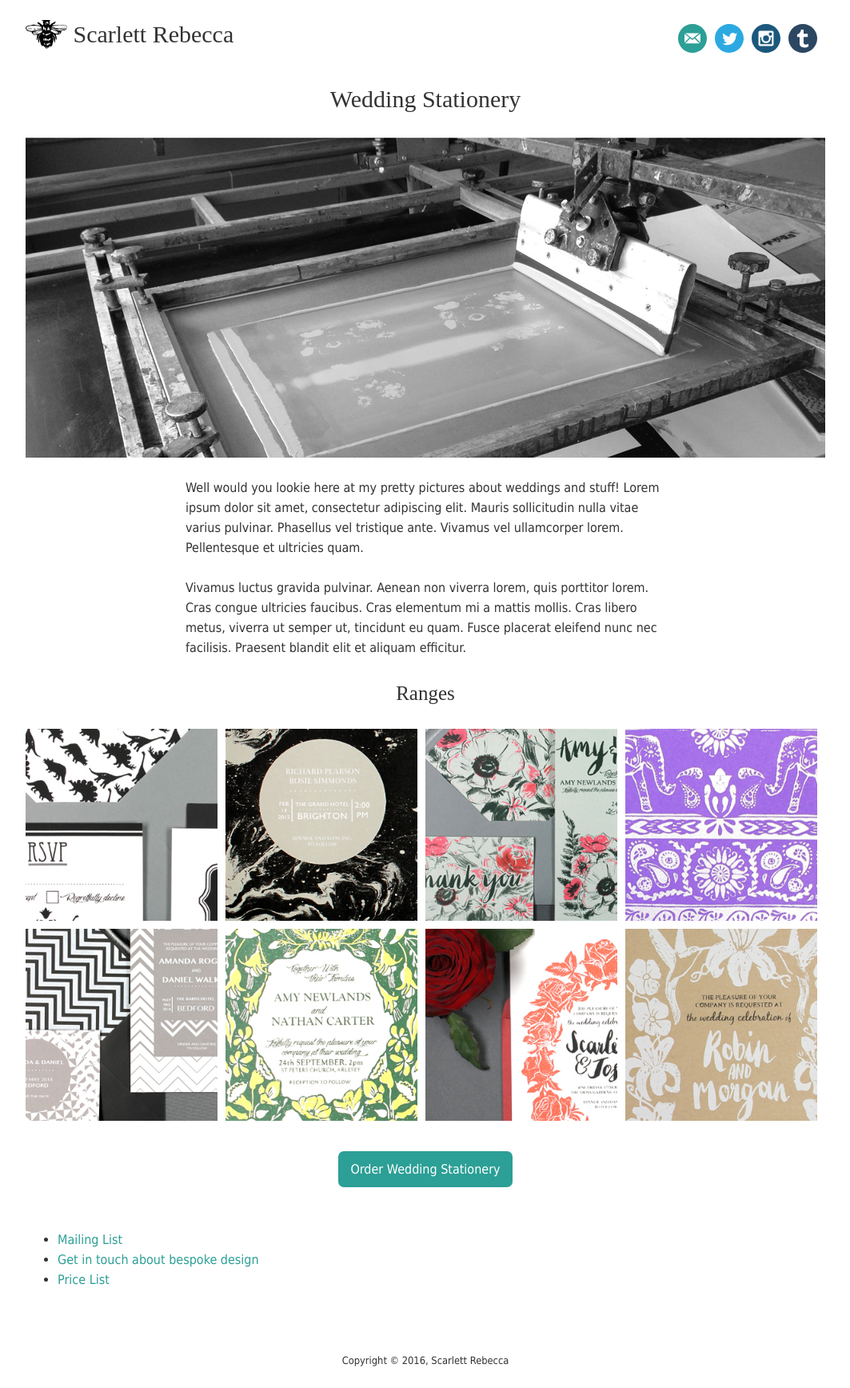
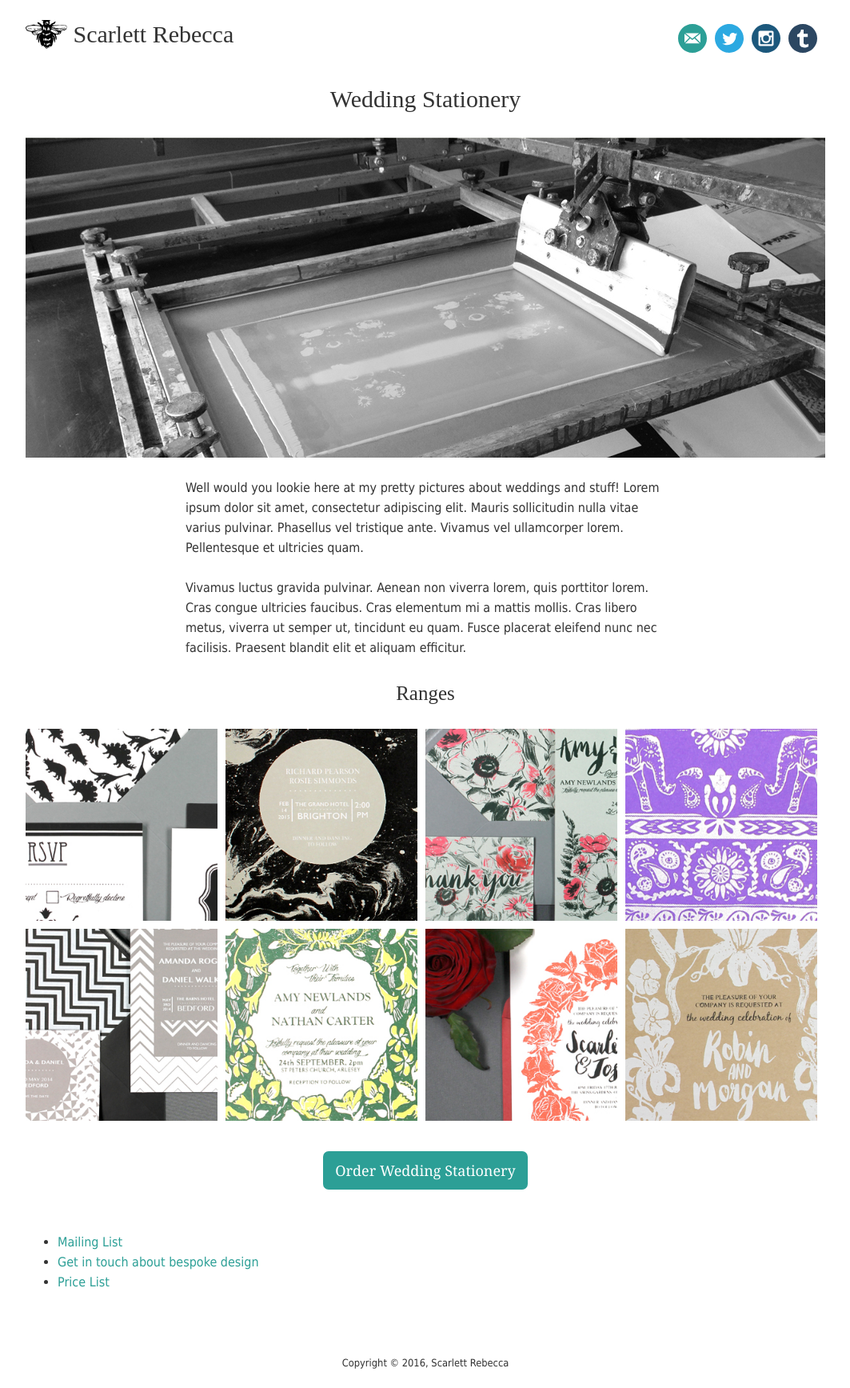
Before and after one commit to scarlettrebecca/website, a Jekyll site: the page built from pages/weddings.html, in a window 1280 px wide. Shown: the whole page at 80% size, without its empty margins (108-1171 px from the left). Built offline with Jekyll 4.4.1, drawn with Linux system fonts in a browser that asks for light colours; some web fonts are replaced.

Commit message:
Change the order button font

```diff
--- a/asset/style/site.scss
+++ b/asset/style/site.scss
@@ -450,6 +450,8 @@ a.inherit-color {
     border: solid 3px #fff;
     border-radius: 10px;
     color: #fff;
+    font-family: $font-family-serif;
+    @include rem(font-size, 18px);
     transition: border .2s;
 
     &:hover {
```
